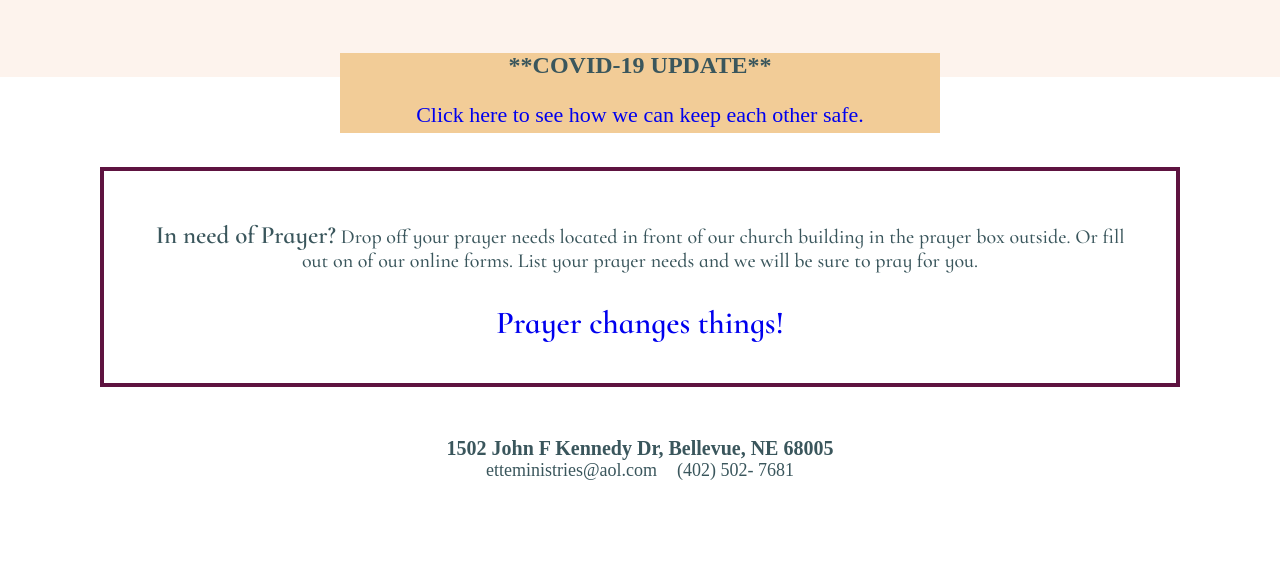
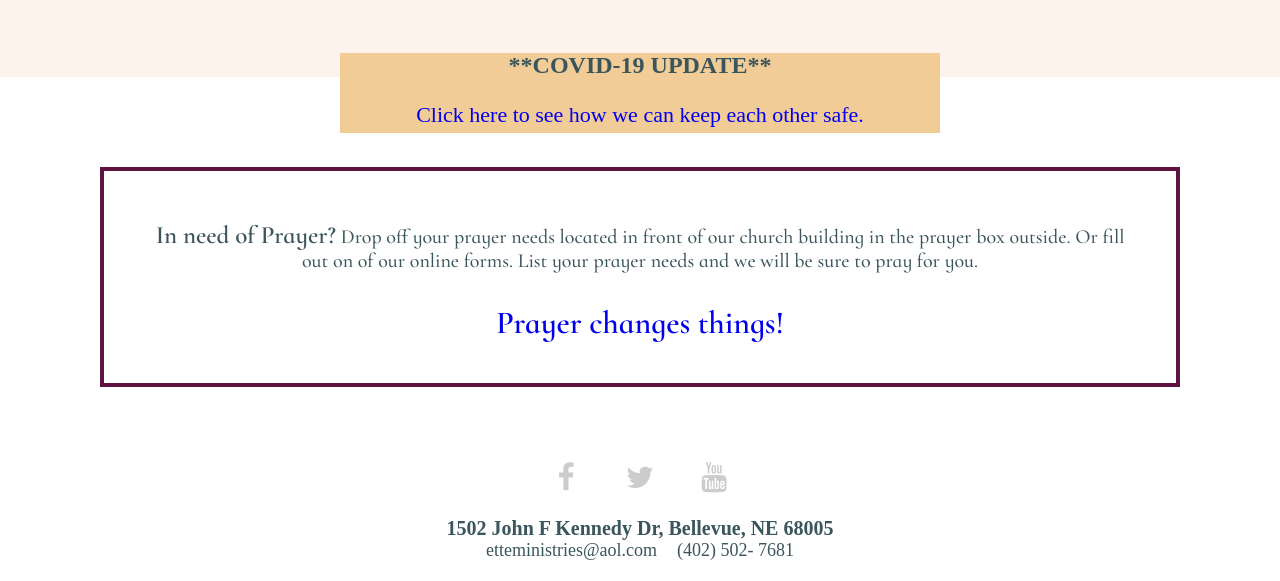
Before and after one commit to NaomiKae/ETTEM, a website: page index.html in a window 1280 px wide. Shown: the part 1638-2219 px from the top of the page. Before the commit the page ends 2139 px from the top, so only its background shows below. Drawn offline with Linux system fonts and the light colour scheme; a web font is replaced by a local one.

Commit message:
social media icons

```diff
--- a/css/styles.css
+++ b/css/styles.css
@@ -322,6 +322,11 @@ footer {
   padding: 0px 0px 20px 0px;
   color: #3a565c;
 }
+.social-icons {
+  display: flex;
+  justify-content: center;
+}
+
 .address {
   font-size: 20px;
   font-family: "Cormorant SC", serif;
--- a/index.html
+++ b/index.html
@@ -15,7 +15,39 @@
       href="https://fonts.googleapis.com/css2?family=Cormorant+Infant:ital,wght@0,300;0,400;0,500;0,600;1,300;1,400;1,500;1,600&display=swap"
       rel="stylesheet"
     />
+
     <title>Endure To The End Ministries COGIC</title>
+    <link rel="stylesheet" href="https://cdnjs.cloudflare.com/ajax/libs/font-awesome/4.7.0/css/font-awesome.min.css">
+    <style>
+      .fa {
+  padding: 20px;
+  font-size: 30px;
+  width: 30px;
+  text-align: center;
+  text-decoration: none;
+  margin: 5px 2px;
+  border-radius: 0%;
+}
+
+.fa:hover {
+  opacity: 0.7;
+}
+
+.fa-facebook {
+  background:none;
+  color:rgba(0, 0, 0, 0.2);
+}
+
+.fa-twitter {
+  background:none;
+  color:rgba(0, 0, 0, 0.2);
+}
+
+.fa-youtube {
+  background:none;
+  color:rgba(0, 0, 0, 0.2);
+}
+      </style>
   </head>
   <body>
     <header class="header-nav">
@@ -98,6 +130,11 @@
           </div>
         </div>
       <footer>
+          <div class="social-icons">
+              <a href="#" class="fa fa-facebook"></a>
+              <a href="#" class="fa fa-twitter"></a>
+              <a href="#" class="fa fa-youtube"></a>
+            </div>
         <div class="address">1502 John F Kennedy Dr, Bellevue, NE 68005</div>
         <div class="contact-info">
           <div class="email"> etteministries@aol.com</div>
```
